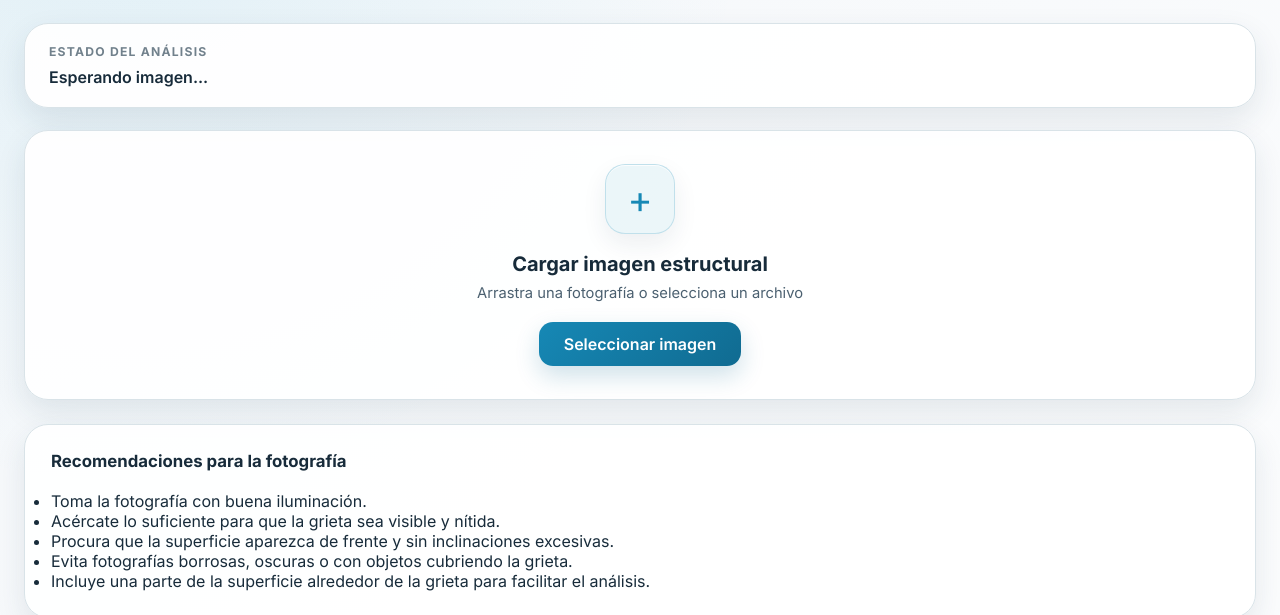
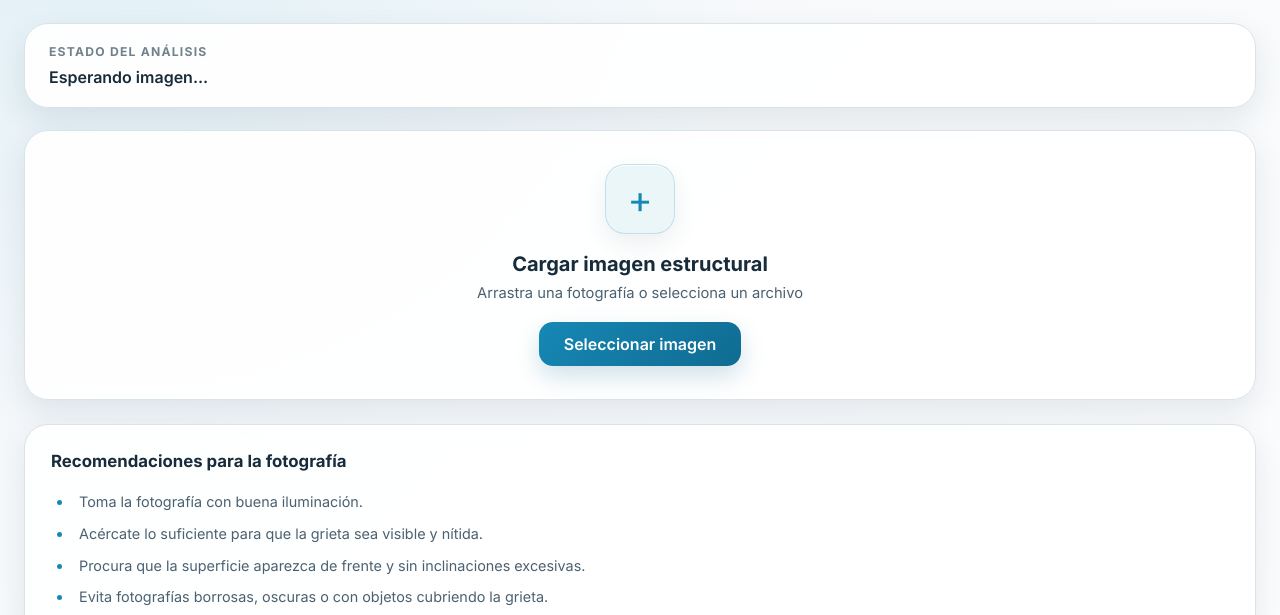
Before and after one commit to lucianoderek/TVS, a plain HTML site: page pc/index.html in a window 1280 px wide. Shown: the part 135-750 px from the top of the page. Drawn offline with Linux system fonts and the light colour scheme.

Commit message:
Update style.css

```diff
--- a/pc/style.css
+++ b/pc/style.css
@@ -318,6 +318,23 @@ button:focus-visible, input:focus-visible {
     background: #ffffff;
 }
 
+.photo-recommendations ul {
+    margin: 0;
+    padding-left: 22px;
+    color: var(--secondary);
+}
+
+.photo-recommendations li {
+    margin: 10px 0;
+    padding-left: 6px;
+    font-size: 0.9rem;
+    line-height: 1.5;
+}
+
+.photo-recommendations li::marker {
+    color: var(--blue);
+}
+
 .results-card {
     padding: 26px;
     margin-bottom: 22px;
```
